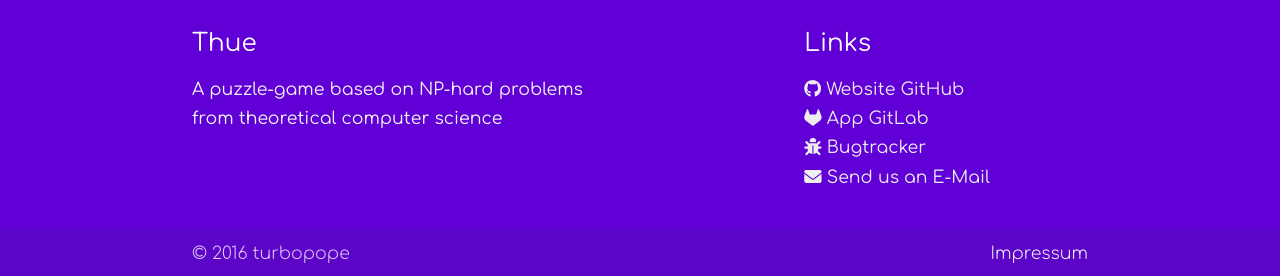
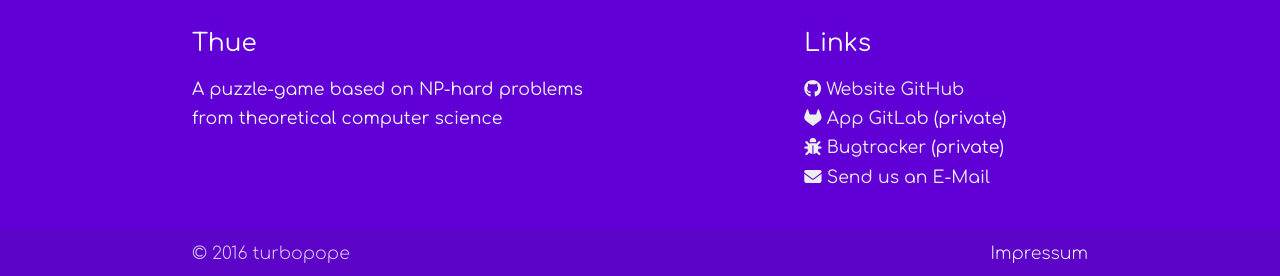
Before and after one commit to turbopope/thue.systems, a Jekyll site: the page built from index.md, in a window 1280 px wide. Shown: the part 1224-1500 px from the top of the page. Built offline with Jekyll 4.4.1, drawn with Linux system fonts in a browser that asks for light colours; nearby versions of some CDN libraries.

Commit message:
Mark links to bugtracker and GitLab as private

```diff
--- a/_includes/footer.html
+++ b/_includes/footer.html
@@ -16,12 +16,12 @@
           <li>
             <a class="grey-text text-lighten-3" href="{{ site.app_repo }}">
               <i class="fa fa-gitlab" aria-hidden="true"></i> App GitLab
-            </a>
+            </a> (private)
           </li>
           <li>
             <a class="grey-text text-lighten-3" href="{{ site.bugtracker }}">
               <i class="fa fa-bug" aria-hidden="true"></i> Bugtracker
-            </a>
+            </a> (private)
           </li>
           <li>
             <a class="grey-text text-lighten-3" href="mailto:{{ site.email }}">
--- a/_sass/typography.scss
+++ b/_sass/typography.scss
@@ -7,6 +7,7 @@ body {
 
   nav, footer {
     font-weight: 400;
+    color: white;
   }
 
   nav {
```
